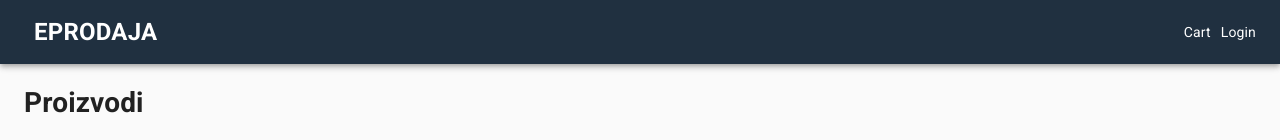
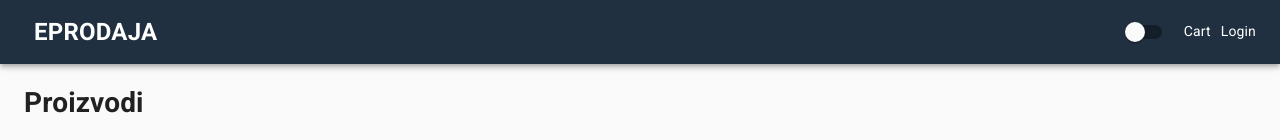
Before and after one commit to Slavisa-from-Bosnia/eprodaja, a Next.js app: page / in a window 1280 px wide. Shown: the top 140 px of the page. Built offline with nearby package versions, Linux system fonts and the light colour scheme.

Commit message:
9-th commit

```diff
--- a/components/Layout.js
+++ b/components/Layout.js
@@ -1,9 +1,10 @@
 import React, { useContext } from 'react'
 import Head from 'next/head'
-import { AppBar, Container, Link, Toolbar, Typography, createMuiTheme, createTheme, ThemeProvider, CssBaseline  } from '@material-ui/core'
+import { AppBar, Container, Link, Toolbar, Typography, createMuiTheme, createTheme, ThemeProvider, CssBaseline, Switch  } from '@material-ui/core'
 import useStyles from '../utils/styles'
 import NextLink from 'next/link'
 import { Store } from '../utils/Store'
+import Cookies from 'js-cookie'
 
 export default function Layout({title, children, description}) {
     const {state, dispatch} = useContext(Store);
@@ -32,6 +33,11 @@ export default function Layout({title, children, description}) {
         }
     });
     const classes = useStyles();
+    const darkModeChangeHandler = () => {
+        dispatch ({ type: darkMode ? 'DARK_MODE_OFF' : 'DARK_MODE_ON' });
+        const newDarkMode = !darkMode;
+        Cookies.set('darkMode', newDarkMode ? 'ON' : 'OFF');
+    };
     return (
         <div>
             <Head >
@@ -51,6 +57,7 @@ export default function Layout({title, children, description}) {
                         </NextLink>
                         <div className = {classes.grow}></div>
                         <div>
+                            <Switch chacked={darkMode} onChange={darkModeChangeHandler}></Switch>
                             <NextLink href="/cart" passHref>
                                 <Link>Cart</Link>
                             </NextLink>
--- a/package.json
+++ b/package.json
@@ -10,6 +10,7 @@
   },
   "dependencies": {
     "@material-ui/core": "^4.12.3",
+    "js-cookie": "^3.0.1",
     "next": "^10.2.3",
     "react": "17.0.2",
     "react-dom": "17.0.2"
--- a/utils/Store.js
+++ b/utils/Store.js
@@ -1,20 +1,20 @@
+import Cookies from "js-cookie";
 import { createContext, useReducer } from "react";
 
 export const Store = createContext();
 const initalState = {
-    darkMode: false
+    darkMode: Cookies.get('darkMode') === 'ON' ? true: false,
 }
 function reducer(state, action) {
     switch (action.type) {
         case 'DARK_MODE_ON':
             return { ...state, darkMode: true};
         case 'DARK_MODE_OFF':
-            return { ...state, darkMOde: false};
+            return { ...state, darkMode: false};
         default:
             return state;
     }
 }
-
 export function StoreProvider(props) {
     const [state, dispatch] = useReducer(reducer, initalState);
     const value = {state, dispatch};
```
Also changed, not shown: 1 other file (tests, documents, lock files or other folders).
